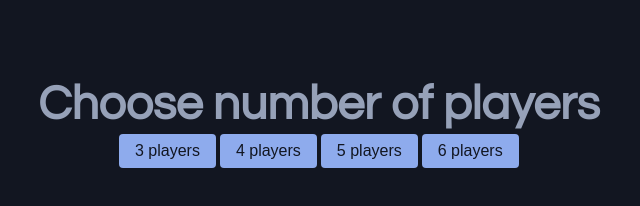
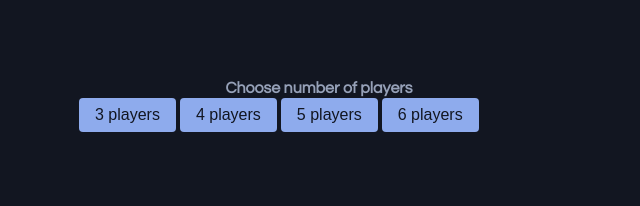
Before and after one commit to ivanbje/SubterraHazardDeck, a plain HTML site: page index.html in a window 1280 px wide. Shown: the whole page, without its empty margins (321-961 px from the left). Drawn offline with Linux system fonts and the light colour scheme.

Commit message:
made text smaller and stuff

```diff
--- a/dark-mode.css
+++ b/dark-mode.css
@@ -7,7 +7,7 @@ p{
 	color: #96A1B8;
 	margin-top: 0em;
 	margin-bottom: 0.1em;
-	font-size:3em;
+	font-size:1em;
 	font-weight: bold;
 	font-family:"Century Gothic", CenturyGothic, AppleGothic, sans-serif;
 	text-align: center;
@@ -45,8 +45,8 @@ h1{
 
 #themediv {float:right;}
 
-.playerAmounts {width:25em; ;margin: 0 auto;}
-.difficultyAmount {width:24em; ;margin: 0 auto; }
+.playerAmounts {width:30em; ;margin: 0 auto;}
+.difficultyAmount {width:25em; ;margin: 0 auto; }
 .drawCard {width:5em; ;margin: 0 auto; }
 
 .block {
```
